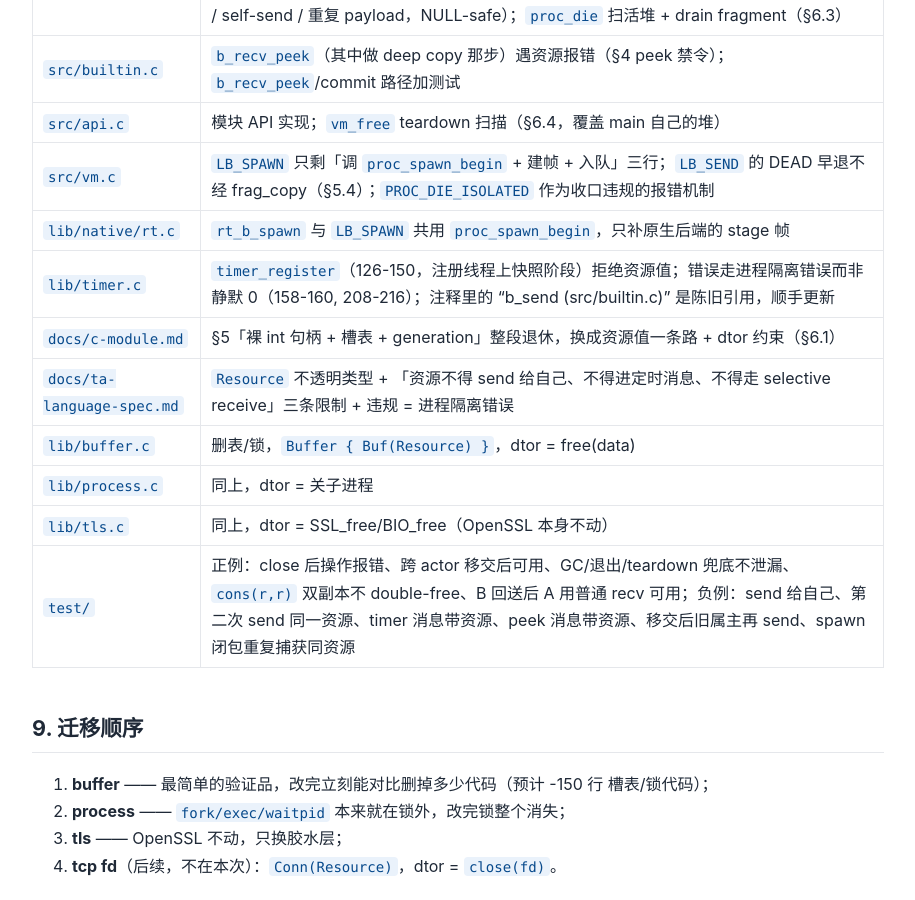
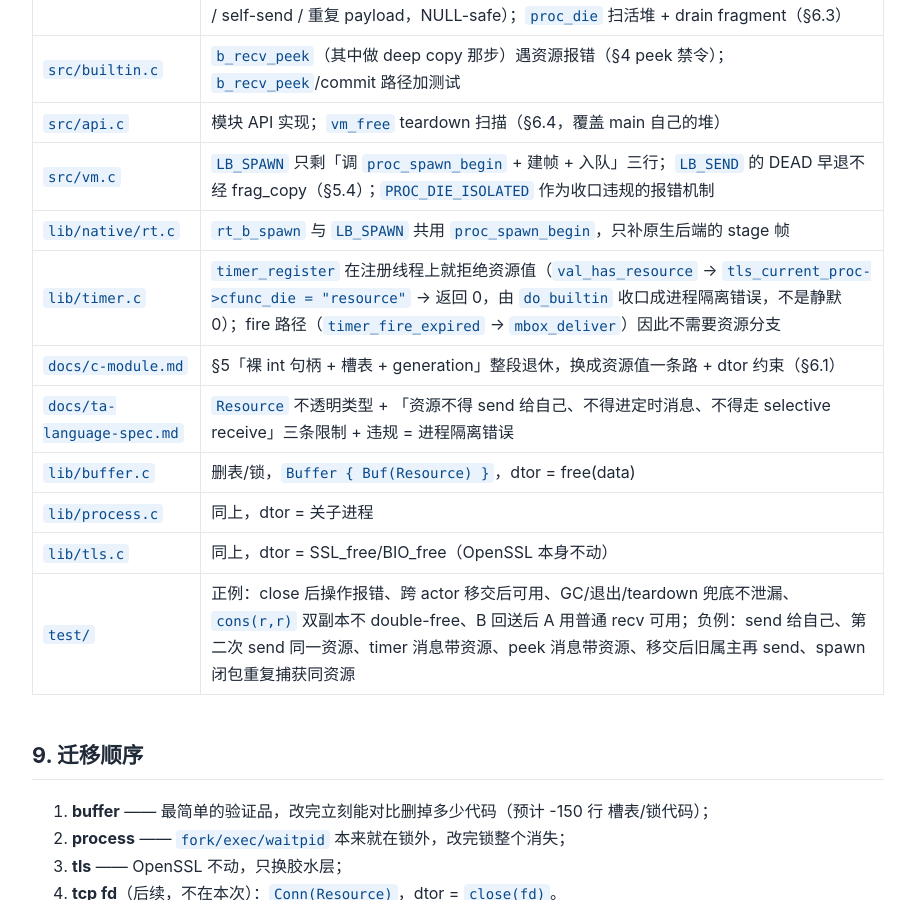
Before and after one commit to tiancaiamao/tinyactor, a Jekyll site: the page built from docs/c-resource-design.md, in a window 1280 px wide and 900 px high, scrolled down 9264 px. Shown: the whole window, without its empty margins (182-1097 px from the left). Built offline with Jekyll 4.4.1, drawn with Linux system fonts in a browser that asks for light colours; our own code applies the rules of GitHub Pages for plain Markdown files.

Commit message:
docs: 清掉最后两处代码行号锚点（#480 的收尾） (#482)
#480 把 `file:line` 锚点换成语义锚点时漏了两处，都不是"行号略漂"而是指错了地方：

- `docs/kl-format.md`：`TA_ACTOR_HEAP` 的解析点写 `ta_inline.h:187`，那一行是
  NaN 装箱规范化（`u.u << 1 > 0xFFE...`）。真正的解析是 `ta_arena_cap_env`
  （`getenv` + `strtol` + clamp `[4 KiB, 1 GiB]`）。换成函数名。
- `docs/c-resource-design.md` §8 触点清单的 `lib/timer.c` 行：三组行号
  （126-150 / 158-160 / 208-216）没有一个落在资源禁令上——禁令实际是
  `val_has_resource` → `tls_current_proc->cfunc_die = "resource"` → 返回 0，
  由 `do_builtin` 收口成进程隔离错误。改写成符号 + 这条因果链，顺带说明 fire
  路径为什么不需要资源分支。
  同行「注释里的 "b_send (src/builtin.c)" 是陈旧引用，顺手更新」这条待办也已过时
  ——全仓库 grep 不到 `b_send` 了，删掉。

纯文档改动，无代码变更。

```diff
--- a/docs/c-resource-design.md
+++ b/docs/c-resource-design.md
@@ -382,7 +382,7 @@ dtor 会在 GC 尾声（fromspace 扫描中）、`proc_die`、`vm_free` 里跑
 | `src/api.c` | 模块 API 实现；`vm_free` teardown 扫描（§6.4，覆盖 main 自己的堆） |
 | `src/vm.c` | `LB_SPAWN` 只剩「调 `proc_spawn_begin` + 建帧 + 入队」三行；`LB_SEND` 的 DEAD 早退不经 frag_copy（§5.4）；`PROC_DIE_ISOLATED` 作为收口违规的报错机制 |
 | `lib/native/rt.c` | `rt_b_spawn` 与 `LB_SPAWN` 共用 `proc_spawn_begin`，只补原生后端的 stage 帧 |
-| `lib/timer.c` | `timer_register`（126-150，注册线程上快照阶段）拒绝资源值；错误走进程隔离错误而非静默 0（158-160, 208-216）；注释里的 "b_send (src/builtin.c)" 是陈旧引用，顺手更新 |
+| `lib/timer.c` | `timer_register` 在注册线程上就拒绝资源值（`val_has_resource` → `tls_current_proc->cfunc_die = "resource"` → 返回 0，由 `do_builtin` 收口成进程隔离错误，不是静默 0）；fire 路径（`timer_fire_expired` → `mbox_deliver`）因此不需要资源分支 |
 | `docs/c-module.md` | §5「裸 int 句柄 + 槽表 + generation」整段退休，换成资源值一条路 + dtor 约束（§6.1） |
 | `docs/ta-language-spec.md` | `Resource` 不透明类型 + 「资源不得 send 给自己、不得进定时消息、不得走 selective receive」三条限制 + 违规 = 进程隔离错误 |
 | `lib/buffer.c` | 删表/锁，`Buffer { Buf(Resource) }`，dtor = free(data) |
```
Also changed, not shown: docs/kl-format.md (+1 -1 lines).
